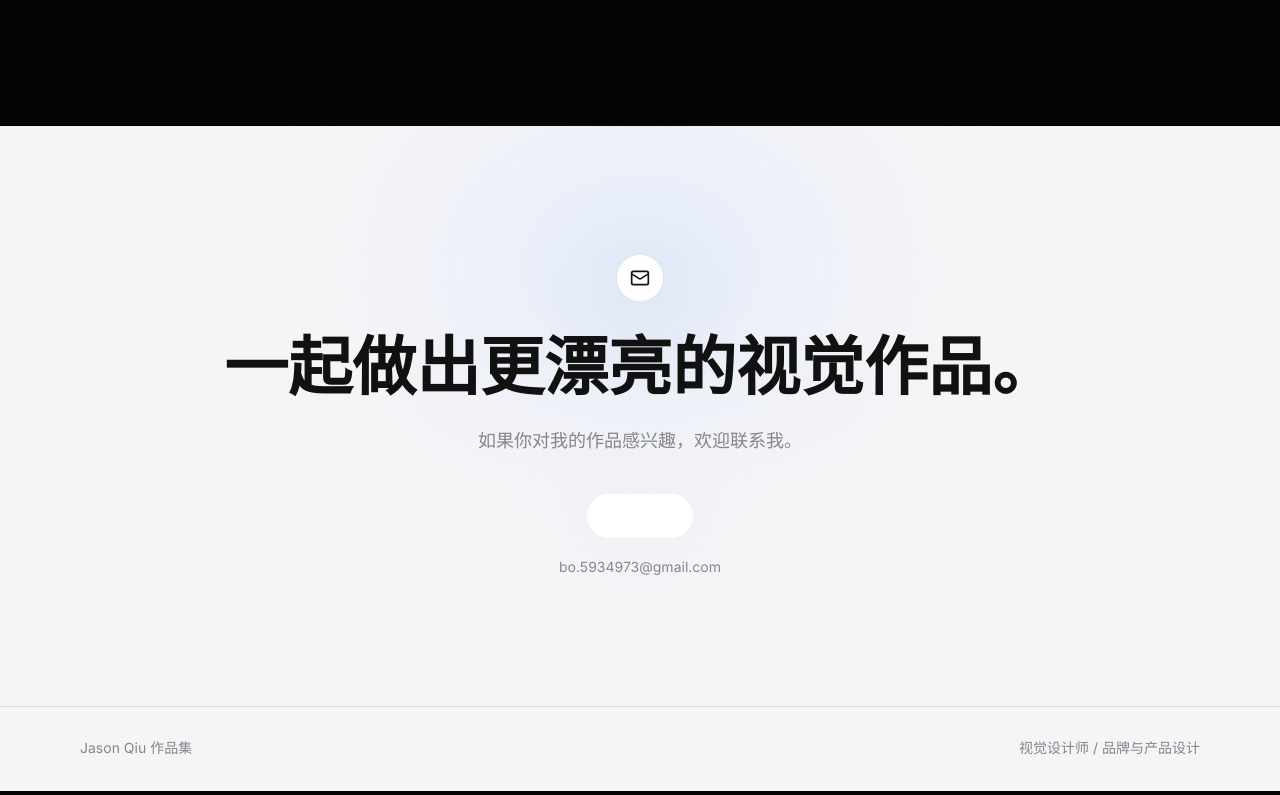
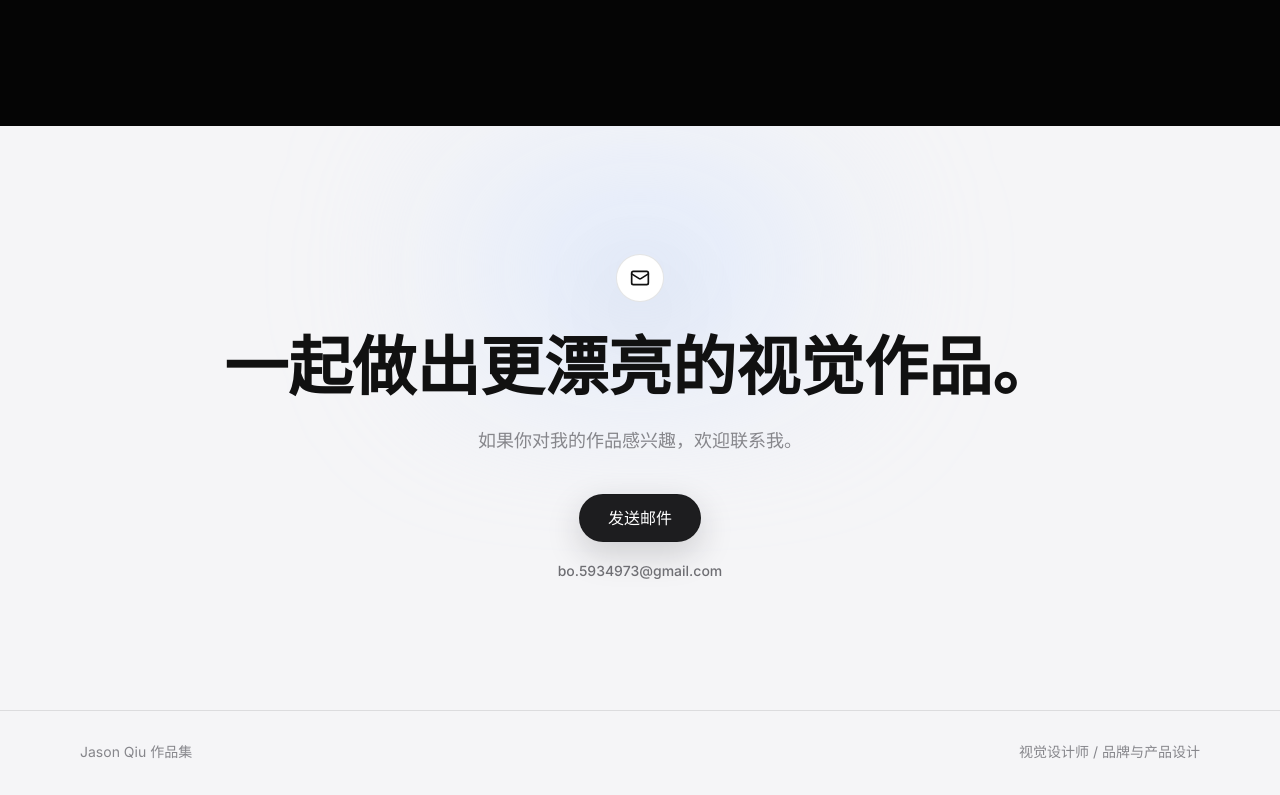
Before and after one commit to bo5934973-ui/gengxin, a Next.js app: page / in a window 1280 px wide. Shown: the part 3363-4158 px from the top of the page. Built offline with nearby package versions, Linux system fonts and the light colour scheme; no server answers.

Commit message:
Update Contact.jsx

```diff
--- a/sections/Contact.jsx
+++ b/sections/Contact.jsx
@@ -1,7 +1,7 @@
 "use client";
 
+import Link from "next/link";
 import { Mail } from "lucide-react";
-import { Button } from "@/components/Button";
 import { useLiveContent } from "@/components/LiveContentProvider";
 
 export function Contact() {
@@ -22,14 +22,14 @@ export function Contact() {
           {contact.description}
         </p>
         <div className="mt-9">
-          <Button
+          <Link
             href={`mailto:${contact.email}`}
-            className="border-black/10 bg-textDark text-white hover:bg-black"
+            className="inline-flex h-12 items-center justify-center rounded-full border border-black/10 bg-[#1d1d1f] px-7 text-base font-medium text-white shadow-[0_12px_34px_rgba(29,29,31,0.18)] transition hover:bg-black active:scale-[0.98] focus:outline-none focus:ring-2 focus:ring-[#1d1d1f]/25 focus:ring-offset-2 focus:ring-offset-whiteBg"
           >
             {contact.buttonText}
-          </Button>
+          </Link>
         </div>
-        <p className="mt-5 text-sm text-textSoft">{contact.email}</p>
+        <p className="mt-5 text-sm font-medium text-[#6e6e73]">{contact.email}</p>
       </div>
     </section>
   );
```
